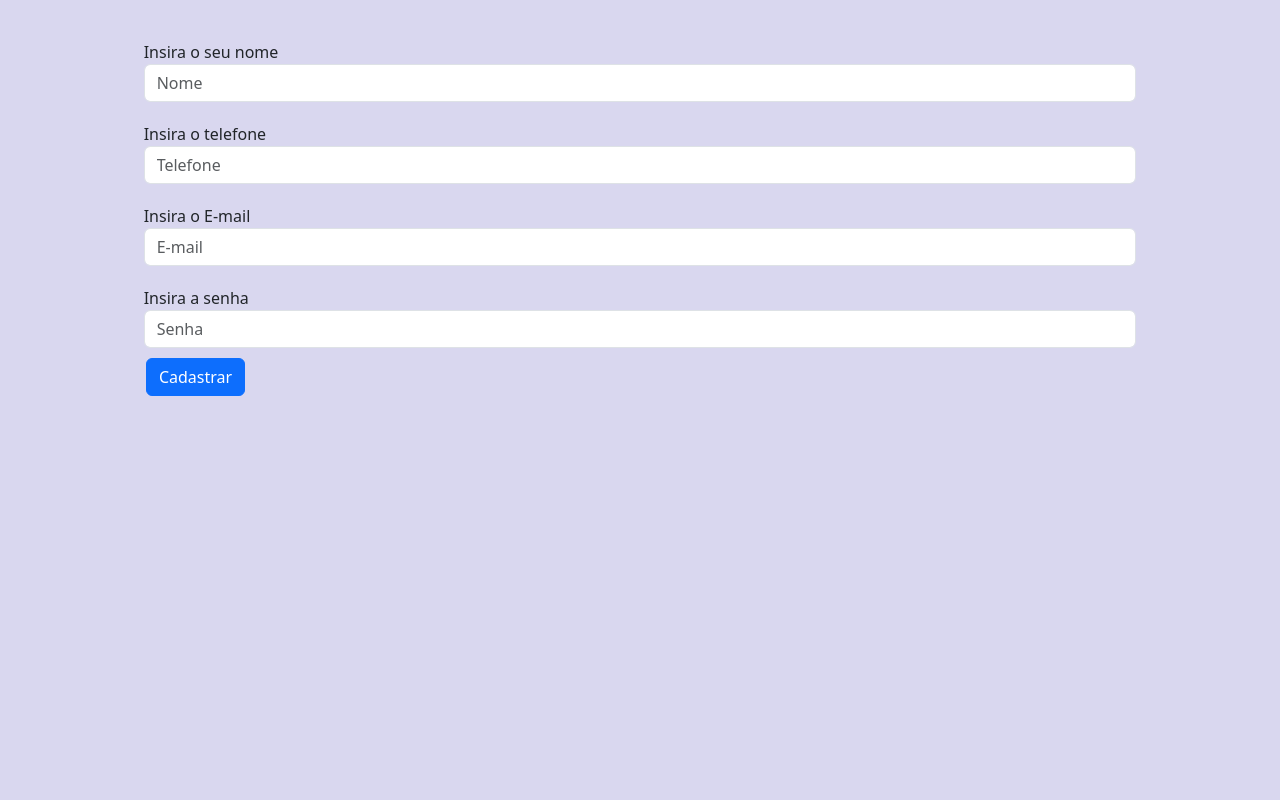
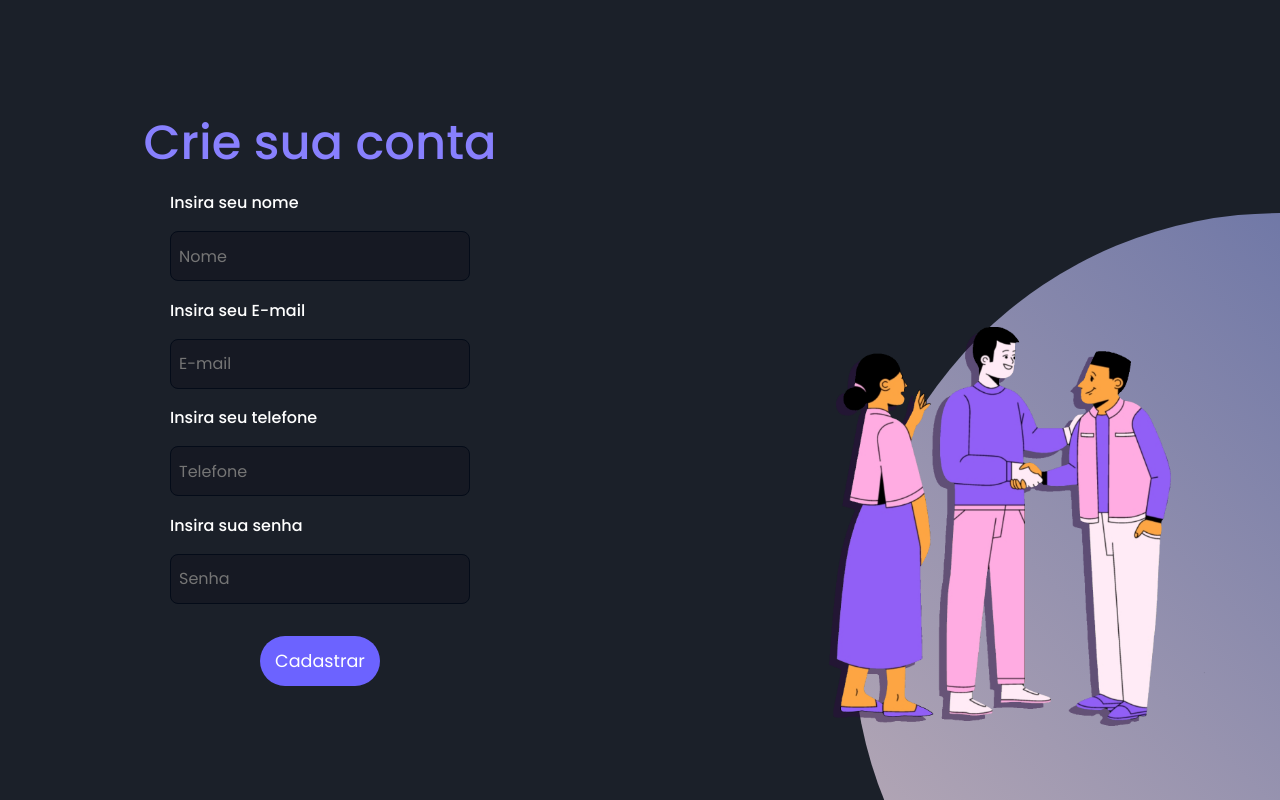
Before and after one commit to Joao14F/ALFI-TCC, a PHP site: page /cadastro.php in a window 1280 px wide. Run offline with PHP 8.4, Linux system fonts and the light colour scheme.

Commit message:
Mudanças Css

```diff
--- a/cadastro.php
+++ b/cadastro.php
@@ -1,83 +1,190 @@
 <?php
 include_once('conexao.php');
 ?>
+
 <!DOCTYPE html>
 <html lang="pt-br">
-
 <head>
     <meta charset="UTF-8">
     <meta http-equiv="X-UA-Compatible" content="IE=edge">
     <meta name="viewport" content="width=device-width, initial-scale=1.0">
+    <link rel="stylesheet" href="style.css">
     <link rel="stylesheet" href="CSS/bootstrap.min.css">
     <title>Cadastro</title>
+
     <style>
-      body {
-         background-color: #D9D7EF;
+
+@import url('https://fonts.googleapis.com/css2?family=Poppins:wght@100;200;300;400;500;600&display=swap');
+
+* {
+    margin: 0;
+    padding: 0;
+    border: 0;
+    box-sizing: border-box;
+    font-family: "Poppins", sans-serif;
 }
 
-      form {
-         position: fixed;
-         top: 30px;
-         left: 30px;
-         right: 30px;
+body {
+    background: #1B2029;
+    color: white;
+    font-weight: 500;
+    display: flex;
+    min-height: 100vh;
+    min-width: 100vw;
 }
 
-      .form-group {
-         margin: 10px 0px;
-
+main {
+    width: 50vw;
+    display: flex;
+    flex-direction: column;
+    align-items: center;
+    justify-content: center;
 }
 
-      button {
-         margin-left: 4px;
+main h1 {
+    color: #8880FE;
+    font-size: 3rem;
+    margin-bottom: 0.1rem;
+    text-align: center;
 }
+
+main .social-media a:first-child img {
+    margin-left: 0;
+}
+
+main form {
+    display: flex;
+    flex-direction: column;
+    align-items: center;
+}
+
+main form label {
+    display: flex;
+    flex-direction: column;
+}
+
+main form label span {
+    font-size: 1rem;
+    margin-top: 1.1rem;
+}
+
+main form input {
+    background: #161923;
+    width: 300px;
+    height: 50px;
+    padding: 0 0.5rem;
+    margin-top: 1rem;
+    outline: none;
+    color: rgba(166, 166, 166);
+    font-size: 1rem;
+    border: 1px solid #040B18;
+    border-radius: 8px;
+}
+
+main form input[type="submit"] {
+    cursor: pointer;
+    width: 40%;
+    margin-top: 2rem;
+    border: none;
+    border-radius: 32px;
+    background: #6C63FF;
+    color: white;
+    font-size: 1.1rem;
+    transition: all .3s ease-in-out;
+}
+
+main form input[type="submit"]:hover {
+    background: #5952d4;
+}
+
+section.images {
+    width: 50vw;
+    display: flex;
+    align-items: flex-end;
+    justify-content: flex-end;
+    padding: 4rem;
+}
+
+section.images img {
+    width: 85%;
+}
+
+section.images .circle {
+    position: absolute;
+    height: 100%;
+    width: 100%;
+    top: 0;
+    left: 0;
+    background: linear-gradient(45deg, #E8CBC0, #636FA4);
+    clip-path: circle(40% at right 80%);
+    z-index: -1;
+}
+
+@media only screen and (min-width: 900px) and (max-width: 1200px) {
+    section.images img {
+        width: 110%;
+    }
+
+    section.images .circle {
+        clip-path: circle(35% at right 80%);
+    }
+}
+
+@media only screen and (max-width: 900px) {
+    section.images {
+        display: none;
+        visibility: hidden;
+    }
+
+    main {
+        width: 100vw;
+    }
+}
+
+@media only screen and (max-width: 450px) {
+    main h1 {
+        font-size: 2rem;
+    }
+
+    main form label span, main form input[type="submit"] {
+        font-size: 1rem;
+    }
+}
+
    </style>
+
 </head>
+<body>
+    <main>
+        <h1>Crie sua conta</h1>
 
-<body>
-   <form action="cadastro.php" method="post">
-      <div class="container-fluid">
-         <div class="row">
-            <p class="col-sm-0 col-md-1"></p>
-            <div class="col-sm-12 col-md-10">
-               <div class="form-group">
-                  <label for="InputEmail1">Insira o seu nome</label>
-                  <input type="name" class="form-control" id="InputNome1" placeholder="Nome">
-               </div>
-            </div>
-         </div>
-         <div class="row">
-            <p class="col-sm-0 col-md-1"></p>
-            <div class="col-sm-12 col-md-10">
-               <div class="form-group">
-                  <label for="InputEmail1">Insira o telefone</label>
-                  <input type="telefone" class="form-control" id="InputTelefone1" placeholder="Telefone">
-               </div>
-            </div>
-         </div>
-         <div class="row">
-            <p class="col-sm-0 col-md-1"></p>
-            <div class="col-sm-12 col-md-10">
-               <div class="form-group">
-                  <label for="InputEmail1">Insira o E-mail</label>
-                  <input type="email" class="form-control" id="InputEmail1" placeholder="E-mail">
-               </div>
-            </div>
-         </div>
-         <div class="row">
-            <p class="col-sm-0 col-md-1"></p>
-            <div class="col-sm-12 col-md-10">
-               <div class="form-group">
-                  <label for="InputPassword1">Insira a senha</label>
-                  <input type="password" class="form-control" id="Password1" placeholder="Senha">
-               </div>
-            </div>
-         </div>
-         <div class="row gx-0 gy-1">
-            <p class="col-1 col-sm-3 col-md-1"></p>
-            <button type="submit" class="col-sm-6 col-md-1 btn btn-primary">Cadastrar</button>
-         </div>
-      </div>
+        <form action="">
+            <label for="name">
+                <span>Insira seu nome</span>
+                <input type="text" id="name" name="name" placeholder="Nome">
+            </label>
+
+            <label for="email">
+                <span>Insira seu E-mail</span>
+                <input type="email" id="email" name="email" placeholder="E-mail">
+            </label>
+
+            <label for="telefone">
+                <span>Insira seu telefone </span>
+                <input type="telefone" id="telefone" name="telefone" placeholder="Telefone">
+            </label>
+
+            <label for="password">
+                <span>Insira sua senha</span>
+                <input type="password" id="password" name="password" placeholder="Senha">
+            </label>
+
+            <input type="submit" value="Cadastrar" id="button">
         </form>
+    </main>
+    <section class="images">
+        <img src="imagens/pessoas.png" alt="pessoas">
+        <div class="circle"></div>
+    </section>
 </body>
-
 </html>
```
Also changed, not shown: index.php (+165 -66 lines), login.php (+157 -45 lines), imagens/bvindo.png (added), imagens/logo.png (added), imagens/mcostura.png (added), imagens/navlogo.png (added), imagens/pessoas.png (added). Lines whose indentation alone changed are shown as unchanged.
